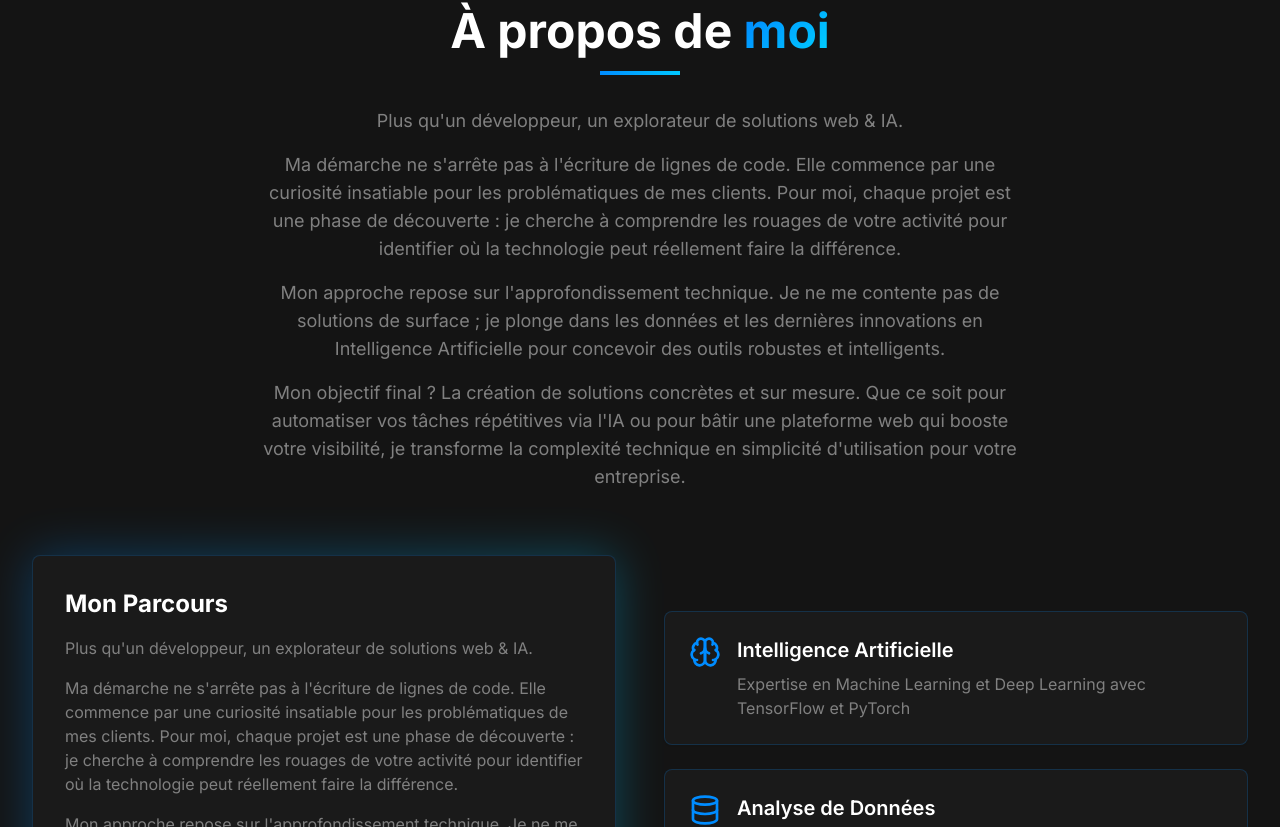
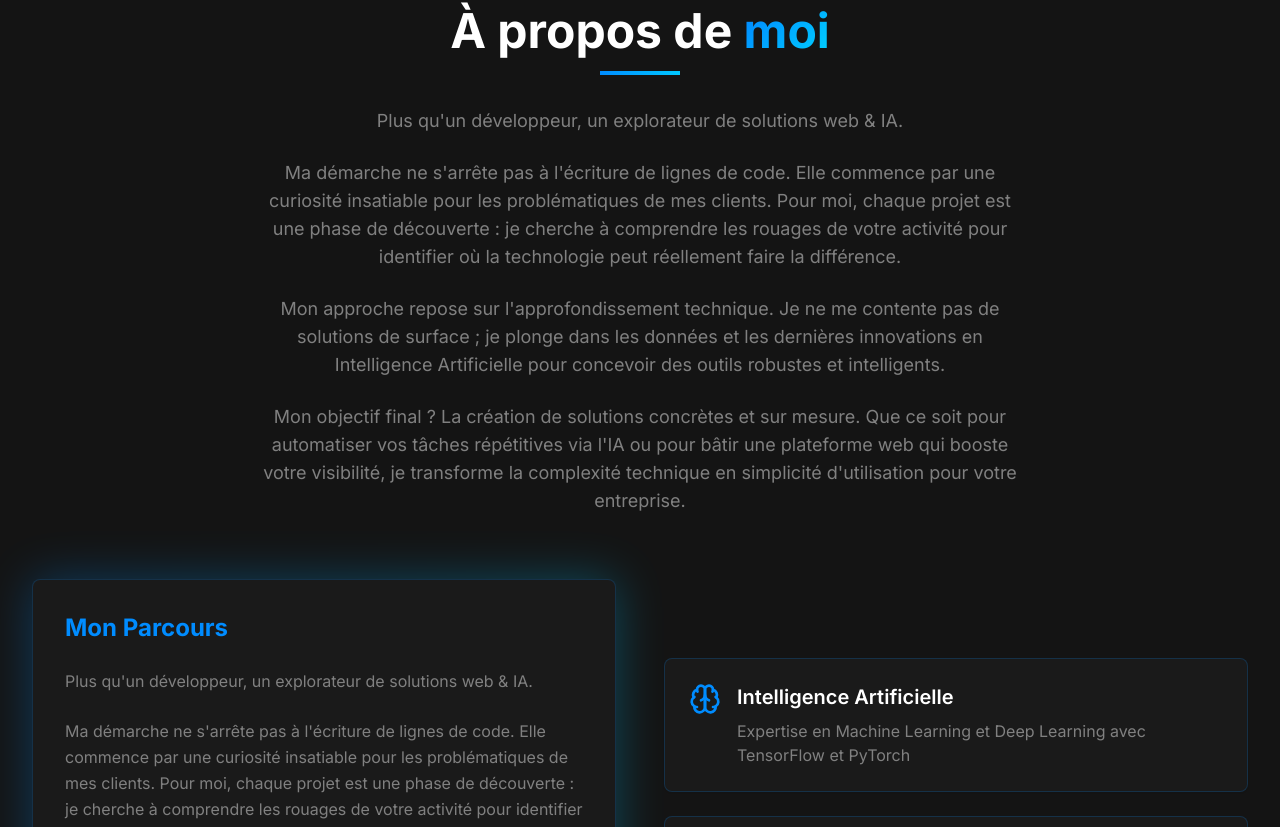
Before and after one commit to ClaudeK027/Portfolio, a Next.js app: page / in a window 1280 px wide. Shown: the part 873-1700 px from the top of the page. Built offline with nearby package versions, Linux system fonts and the light colour scheme; no server answers.

Commit message:
style: optimize mobile responsiveness and spacing

```diff
--- a/src/components/About.tsx
+++ b/src/components/About.tsx
@@ -39,7 +39,7 @@ const About = () => {
           </h2>
           <div className="w-20 h-1 bg-gradient-to-r from-primary to-accent mx-auto mb-8" />
           {aboutMe.description.map((paragraph, index) => (
-            <p key={index} className="text-lg text-muted-foreground max-w-3xl mx-auto mb-4">
+            <p key={index} className="text-lg text-muted-foreground max-w-3xl mx-auto mb-6 last:mb-0 text-left md:text-center">
               {paragraph}
             </p>
           ))}
@@ -55,9 +55,9 @@ const About = () => {
             <div className="relative">
               <div className="absolute inset-0 bg-gradient-to-r from-primary to-accent rounded-lg blur-xl opacity-30" />
               <div className="relative bg-card p-8 rounded-lg border border-primary/20">
-                <h3 className="text-2xl font-bold mb-4">{aboutMe.title}</h3>
+                <h3 className="text-2xl font-bold mb-6 text-primary">{aboutMe.title}</h3>
                 {aboutMe.description.map((paragraph, index) => (
-                  <p key={index} className="text-muted-foreground mb-4">
+                  <p key={index} className="text-muted-foreground mb-6 last:mb-0 leading-relaxed">
                     {paragraph}
                   </p>
                 ))}
--- a/src/components/Contact.tsx
+++ b/src/components/Contact.tsx
@@ -60,7 +60,7 @@ const Contact = () => {
           viewport={{ once: true }}
           className="text-center mb-16"
         >
-          <h2 className="text-4xl md:text-5xl font-bold mb-4">
+          <h2 className="text-3xl md:text-5xl font-bold mb-4">
             Contactez-<span className="gradient-text">moi</span>
           </h2>
           <div className="w-20 h-1 bg-gradient-to-r from-primary to-accent mx-auto mb-8" />
--- a/src/components/Hero.tsx
+++ b/src/components/Hero.tsx
@@ -9,7 +9,7 @@ const Hero = () => {
   return (
     <section
       id="hero"
-      className="min-h-screen flex items-center justify-center relative overflow-hidden grid-background pb-32"
+      className="min-h-screen flex items-center justify-center relative overflow-hidden grid-background pb-32 pt-20 md:pt-0"
       style={{ transform: 'translateZ(0)' }}
     >
       {/* Animated Background Elements */}
@@ -25,7 +25,7 @@ const Hero = () => {
             animate={{ opacity: 1, y: 0 }}
             transition={{ duration: 0.8 }}
           >
-            <h1 className="text-5xl md:text-7xl font-bold mb-6">
+            <h1 className="text-4xl md:text-7xl font-bold mb-6 leading-tight">
               Bonjour, je suis{" "}
               <span className="gradient-text">{personalInfo.name}</span>
             </h1>
--- a/src/components/Projects.tsx
+++ b/src/components/Projects.tsx
@@ -35,7 +35,7 @@ const Projects = () => {
           viewport={{ once: true }}
           className="text-center mb-16"
         >
-          <h2 className="text-4xl md:text-5xl font-bold mb-4">
+          <h2 className="text-3xl md:text-5xl font-bold mb-4">
             Mes <span className="gradient-text">Projets</span>
           </h2>
           <div className="w-20 h-1 bg-gradient-to-r from-primary to-accent mx-auto mb-8" />
--- a/src/components/Skills.tsx
+++ b/src/components/Skills.tsx
@@ -54,7 +54,7 @@ const Skills = () => {
           viewport={{ once: true }}
           className="text-center mb-16"
         >
-          <h2 className="text-4xl md:text-5xl font-bold mb-4">
+          <h2 className="text-3xl md:text-5xl font-bold mb-4">
             Mes <span className="gradient-text">Compétences</span>
           </h2>
           <div className="w-20 h-1 bg-gradient-to-r from-primary to-accent mx-auto mb-8" />
```
